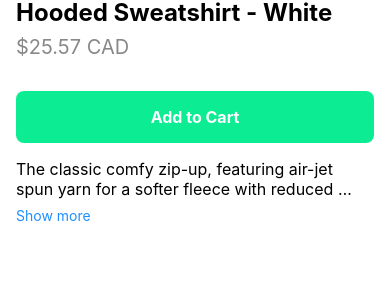
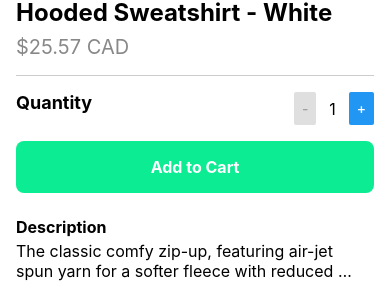
Before and after one commit to btzc/ReactivSwagShop, a React Native app: screen /Collection in a window 390 px wide. Both pictures are taken after a click on the element 102 px from the left and 360 px from the top of the page. Shown: the part 363-650 px from the top of the page. Built offline with nearby package versions, Linux system fonts and the light colour scheme.

Commit message:
added quantity stepper component to product details page

```diff
--- /dev/null
+++ b/src/polaris-at-home/QuantityStepper/QuantityStepper.tsx
@@ -0,0 +1,37 @@
+import React from 'react';
+import {View, Text, Button, StyleSheet} from 'react-native';
+
+type QuantityStepperProps = {
+  quantity: number;
+  onIncrease: () => void;
+  onDecrease: () => void;
+  disabled?: boolean;
+};
+
+export const QuantityStepper = ({
+  quantity,
+  onIncrease,
+  onDecrease,
+  disabled = false,
+}: QuantityStepperProps) => {
+  return (
+    <View style={styles.container}>
+      <Button disabled={disabled} title="-" onPress={onDecrease} />
+      <Text style={styles.quantity}>{quantity}</Text>
+      <Button title="+" onPress={onIncrease} />
+    </View>
+  );
+};
+
+const styles = StyleSheet.create({
+  container: {
+    flexDirection: 'row',
+    alignItems: 'center',
+    justifyContent: 'space-between',
+    width: 80,
+  },
+  quantity: {
+    marginHorizontal: 10,
+    fontSize: 16,
+  },
+});
--- a/src/screens/ProductDetail/ProductDetail.tsx
+++ b/src/screens/ProductDetail/ProductDetail.tsx
@@ -4,9 +4,11 @@ import {RouteProp, useRoute} from '@react-navigation/native';
 import {Product} from '../../types/product';
 import {CollectionNativeStackParamList} from '../../navigation/stacks/CollectionNavigator';
 import {Button} from '../../polaris-at-home/Button/Button';
-import {ProductDetailDescription} from './components/ProductDetailDescription';
+import {ProductDetailDescription} from './components/ProductDetailDescription/ProductDetailDescription';
 import {CartItem} from '../../types/cartItem';
 import {useCart} from '../../data/context/cart/hooks/useCart';
+import {ProductDetailQuantityStepper} from './components/ProductDetailQuantityStepper/ProductDetailQuantityStepper';
+import {useProductDetailQuantityStepper} from './hooks/useProductDetailQuantityStepper';
 
 export interface ProductDetailParams {
   product: Product;
@@ -14,6 +16,8 @@ export interface ProductDetailParams {
 
 export const ProductDetail = () => {
   const {addToCart} = useCart();
+  const {quantity, onIncrease, onDecrease} = useProductDetailQuantityStepper();
+
   const {product} =
     useRoute<RouteProp<CollectionNativeStackParamList, 'ProductDetail'>>()
       .params;
@@ -27,7 +31,7 @@ export const ProductDetail = () => {
       imageUrl,
       title,
       price,
-      quantity: 1,
+      quantity,
     } as CartItem;
     addToCart(productToAdd);
   };
@@ -39,6 +43,11 @@ export const ProductDetail = () => {
       <Text style={styles.price}>
         ${Number(amount).toFixed(2)} {currencyCode}
       </Text>
+      <ProductDetailQuantityStepper
+        quantity={quantity}
+        onIncrease={onIncrease}
+        onDecrease={onDecrease}
+      />
       <View style={styles.buttonContainer}>
         <Button onPress={handleAddToCart}>
           <Text style={styles.buttonText}>Add to Cart</Text>
@@ -72,7 +81,7 @@ const styles = StyleSheet.create({
   },
   buttonContainer: {
     paddingTop: 16,
-    paddingBottom: 16,
+    paddingBottom: 24,
     backgroundColor: '#fff',
   },
   buttonText: {
--- a/src/screens/ProductDetail/components/ProductDetailDescription.tsx
+++ b/src/screens/ProductDetail/components/ProductDetailDescription/ProductDetailDescription.tsx
@@ -14,6 +14,7 @@ export const ProductDetailDescription = ({
 
   return (
     <>
+      <Text style={styles.title}>Description</Text>
       <Text
         style={styles.description}
         numberOfLines={isExpanded ? undefined : 2}
@@ -28,6 +29,11 @@ export const ProductDetailDescription = ({
 };
 
 const styles = StyleSheet.create({
+  title: {
+    fontSize: 16,
+    fontWeight: 'bold',
+    marginBottom: 4,
+  },
   description: {
     fontSize: 16,
     marginBottom: 8,
--- /dev/null
+++ b/src/screens/ProductDetail/components/ProductDetailQuantityStepper/ProductDetailQuantityStepper.tsx
@@ -0,0 +1,41 @@
+import React from 'react';
+import {View, Text, StyleSheet} from 'react-native';
+import {QuantityStepper} from '../../../../polaris-at-home/QuantityStepper/QuantityStepper';
+
+interface ProductDetailQuantityStepperProps {
+  quantity: number;
+  onIncrease: () => void;
+  onDecrease: () => void;
+}
+
+export const ProductDetailQuantityStepper = ({
+  quantity,
+  onIncrease,
+  onDecrease,
+}: ProductDetailQuantityStepperProps) => {
+  return (
+    <View style={styles.quantityStepperContainer}>
+      <Text style={styles.quantityStepperText}>Quantity</Text>
+      <QuantityStepper
+        quantity={quantity}
+        onIncrease={onIncrease}
+        onDecrease={onDecrease}
+        disabled={quantity === 1}
+      />
+    </View>
+  );
+};
+
+const styles = StyleSheet.create({
+  quantityStepperContainer: {
+    flexDirection: 'row',
+    justifyContent: 'space-between',
+    borderTopWidth: 1,
+    borderTopColor: '#ccc',
+    paddingTop: 16,
+  },
+  quantityStepperText: {
+    fontSize: 18,
+    fontWeight: 'bold',
+  },
+});
--- /dev/null
+++ b/src/screens/ProductDetail/hooks/useProductDetailQuantityStepper.ts
@@ -0,0 +1,19 @@
+import {useState} from 'react';
+
+export const useProductDetailQuantityStepper = () => {
+  const [quantity, setQuantity] = useState<number>(1);
+
+  const onIncrease = () => {
+    setQuantity(prev => prev + 1);
+  };
+
+  const onDecrease = () => {
+    setQuantity(prev => prev - 1);
+  };
+
+  return {
+    onIncrease,
+    onDecrease,
+    quantity,
+  };
+};
```
